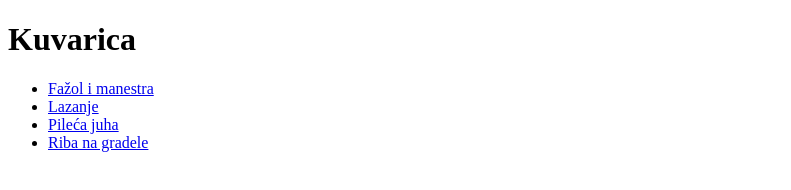
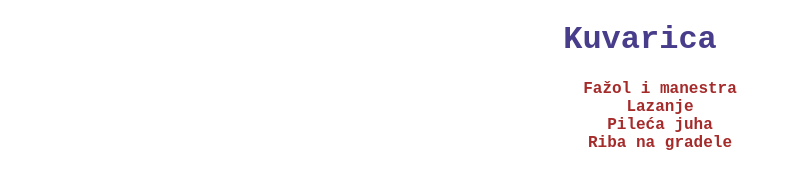
Before and after one commit to pitagorinpoucak/recipes, a plain HTML site: page index.html in a window 1280 px wide. Shown: the whole page, without its empty margins (0-791 px from the left). Drawn offline with Linux system fonts and the light colour scheme.

Commit message:
ADD CSS
- Make style.css and link with html pages
- Add basic CSS styles

```diff
--- a/index.html
+++ b/index.html
@@ -4,11 +4,12 @@
     <meta charset="UTF-8" />
     <meta http-equiv="X-UA-Compatible" content="IE=edge" />
     <meta name="viewport" content="width=device-width, initial-scale=1.0" />
+    <link rel="stylesheet" href="./style.css" />
     <title>Kuvarica</title>
   </head>
   <body>
-    <h1>Kuvarica</h1>
-    <ul>
+    <h1 class="title">Kuvarica</h1>
+    <ul id="link-list">
       <li><a href="./recipePages/fazolManestra.html">Fažol i manestra</a></li>
       <li><a href="./recipePages/lazanje.html">Lazanje</a></li>
       <li><a href="./recipePages/pilecaJuha.html">Pileća juha</a></li>
--- /dev/null
+++ b/style.css
@@ -0,0 +1,31 @@
+* {
+  font-family: "Courier New", Courier, monospace;
+}
+
+.title {
+  margin: none;
+  text-align: center;
+  color: darkslateblue;
+}
+
+#link-list {
+  text-align: center;
+  list-style: none;
+  margin: none;
+}
+
+#link-list li a {
+  color: brown;
+  font-weight: 600;
+  text-decoration-line: none;
+}
+
+#link-list li a:hover {
+  color: burlywood;
+  text-decoration-line: underline;
+}
+
+img {
+  height: 200px;
+  width: auto;
+}
```
Also changed, not shown: recipePages/fazolManestra.html (+2 -1 lines), recipePages/lazanje.html (+2 -1 lines), recipePages/pilecaJuha.html (+2 -1 lines), recipePages/ribaGradele.html (+2 -1 lines).
